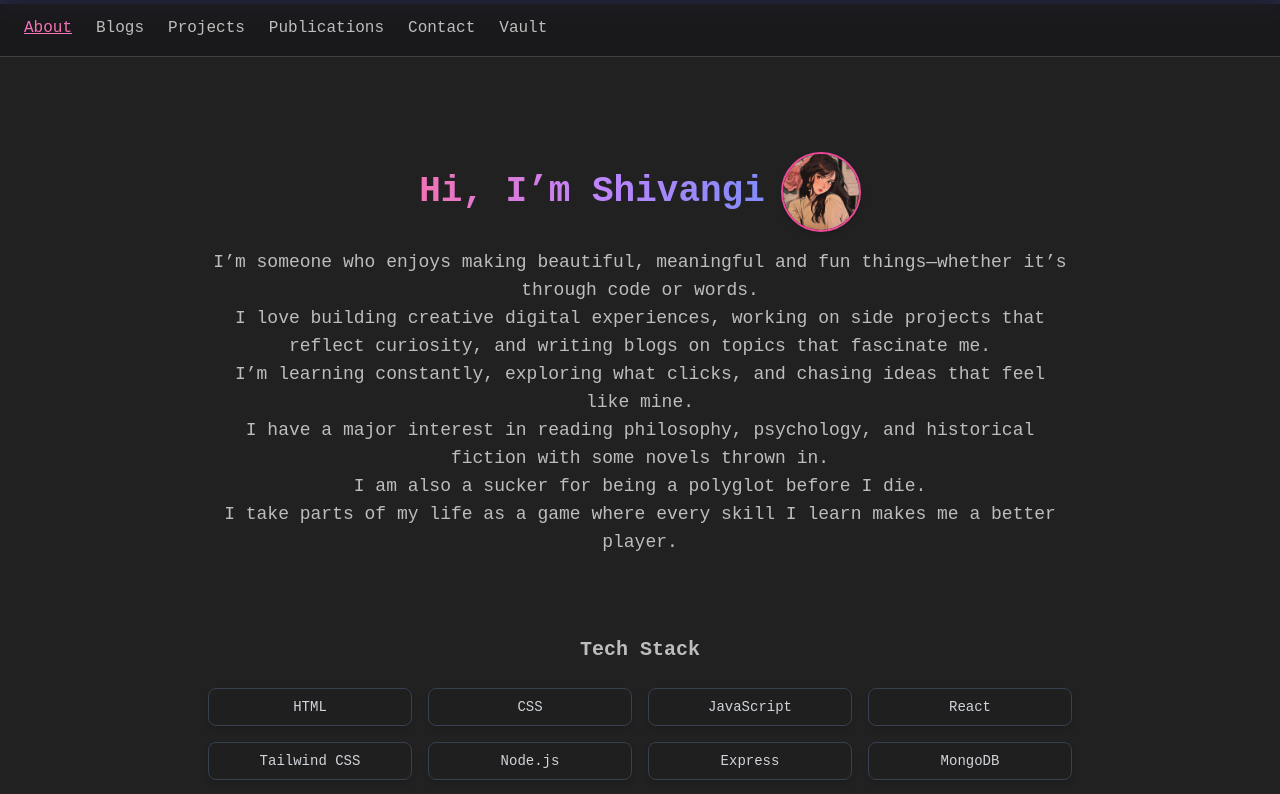
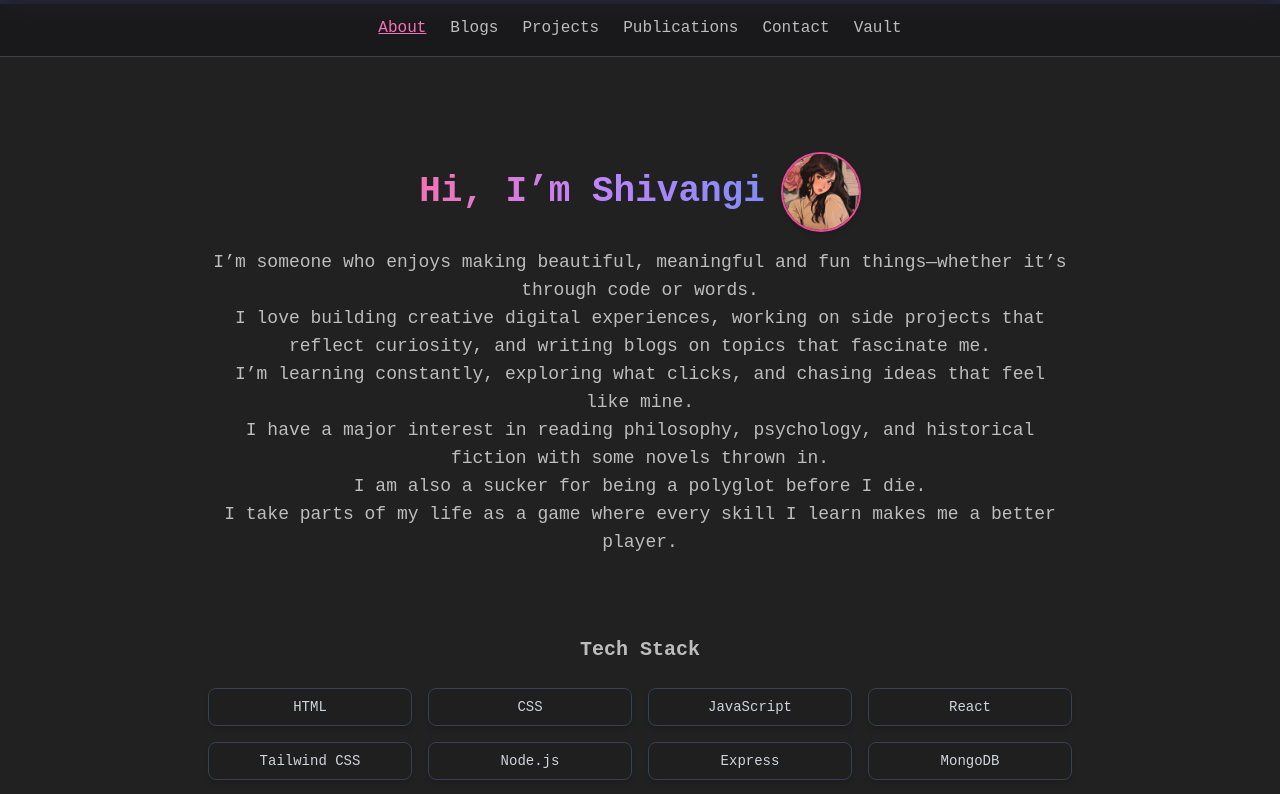
Before and after one commit to Shivangisharma4/portfolio-my, a React (Vite) app: page / in a window 1280 px wide. Shown: the top 794 px of the page. Built offline with nearby package versions, Linux system fonts and the light colour scheme.

Commit message:
navbar items shifted to centre

```diff
--- a/src/components/Navbar.jsx
+++ b/src/components/Navbar.jsx
@@ -52,7 +52,7 @@ const Navbar = ({ activeTab, onTabChange }) => {
 
       {/* Desktop Scrollable Menu */}
       <div className="hidden md:block overflow-x-auto">
-        <ul className="flex gap-6 px-6 py-4 text-white font-medium whitespace-nowrap min-w-max">
+      <ul className="flex justify-center gap-6 px-6 py-4 text-white font-medium whitespace-nowrap">
           {TABS.map(({ label, value }) => (
             <motion.li
               key={value}
```
